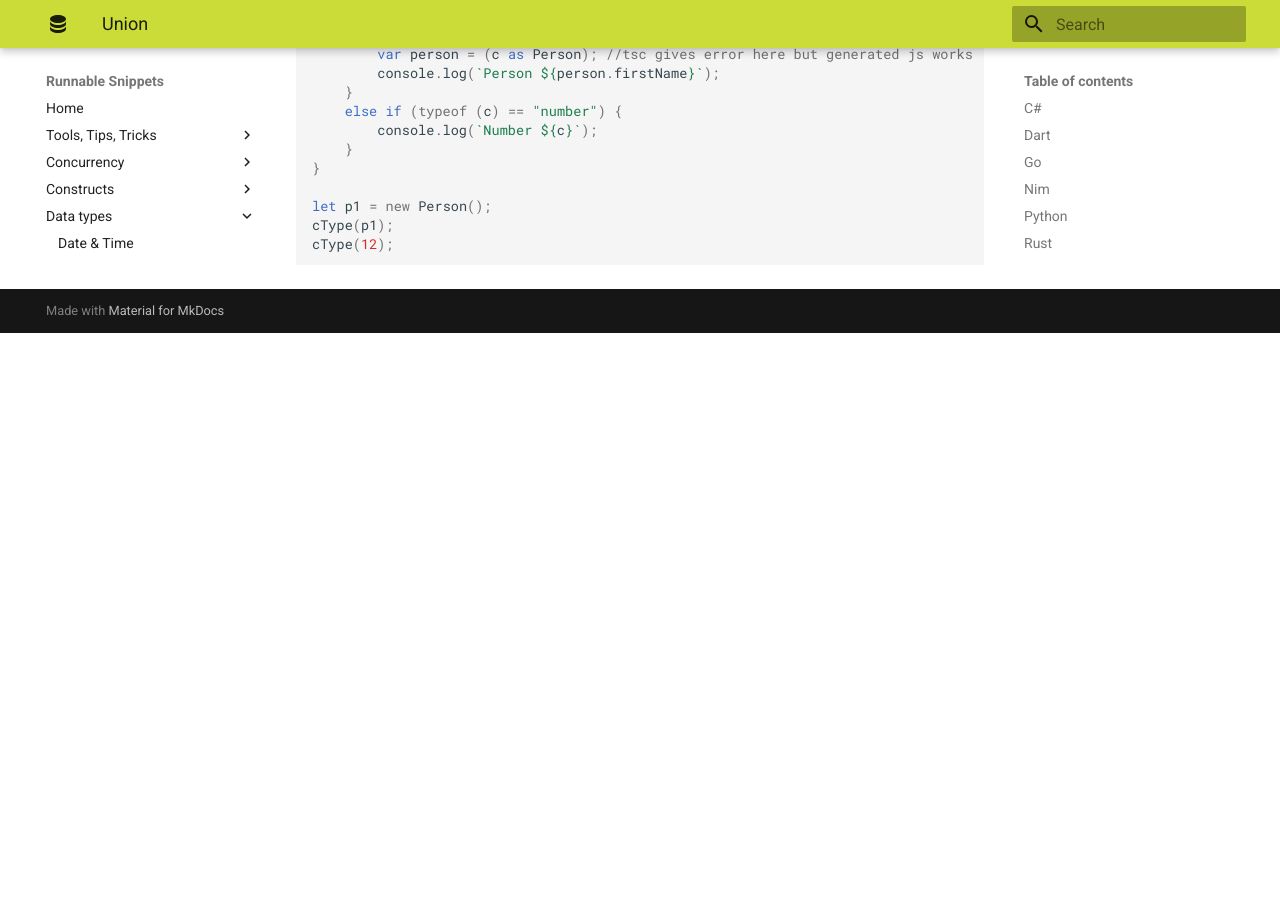
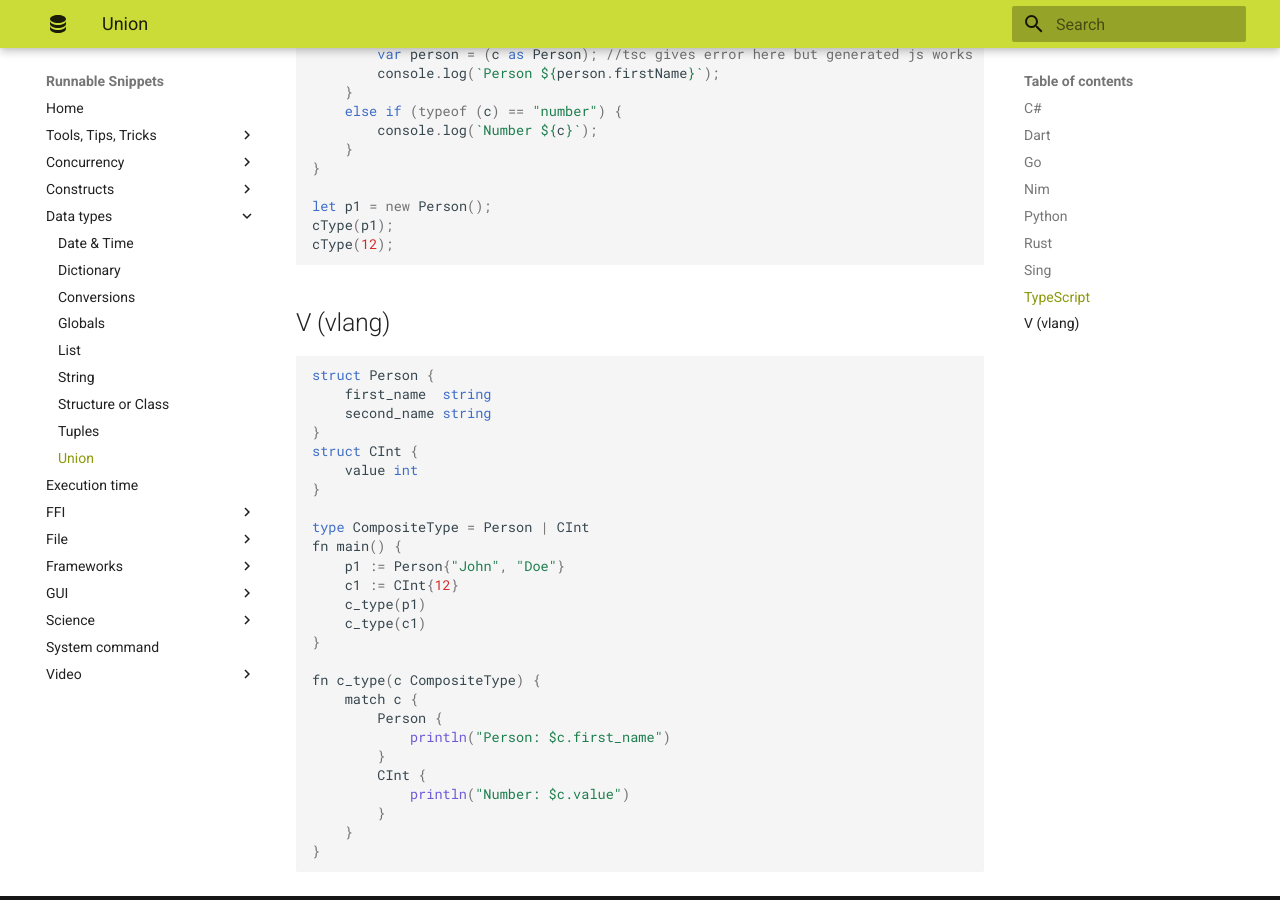
Before and after one commit to wegmarken2006/snippets_src, an MkDocs documentation site: the page built from docs/Union.md, in a window 1280 px wide and 900 px high, scrolled down 6309 px. Built offline with MkDocs 1.6.1 and Material for MkDocs 9.7.7, drawn with Linux system fonts in a browser that asks for light colours; before the commit the page ends 6642 px from its top, so only the background shows below that.

Commit message:
vlang union

````diff
--- a/docs/Union.md
+++ b/docs/Union.md
@@ -331,3 +331,33 @@ cType(p1);
 cType(12);
 
 ```
+
+## V (vlang)
+```Go
+struct Person {
+    first_name  string
+    second_name string
+}
+struct CInt {
+    value int
+}
+
+type CompositeType = Person | CInt
+fn main() {
+	p1 := Person{"John", "Doe"}
+	c1 := CInt{12}
+	c_type(p1)
+	c_type(c1)
+}
+
+fn c_type(c CompositeType) {
+	match c {
+		Person {
+			println("Person: $c.first_name")
+		}
+		CInt {
+			println("Number: $c.value")
+		}
+	}
+}
+```
````
